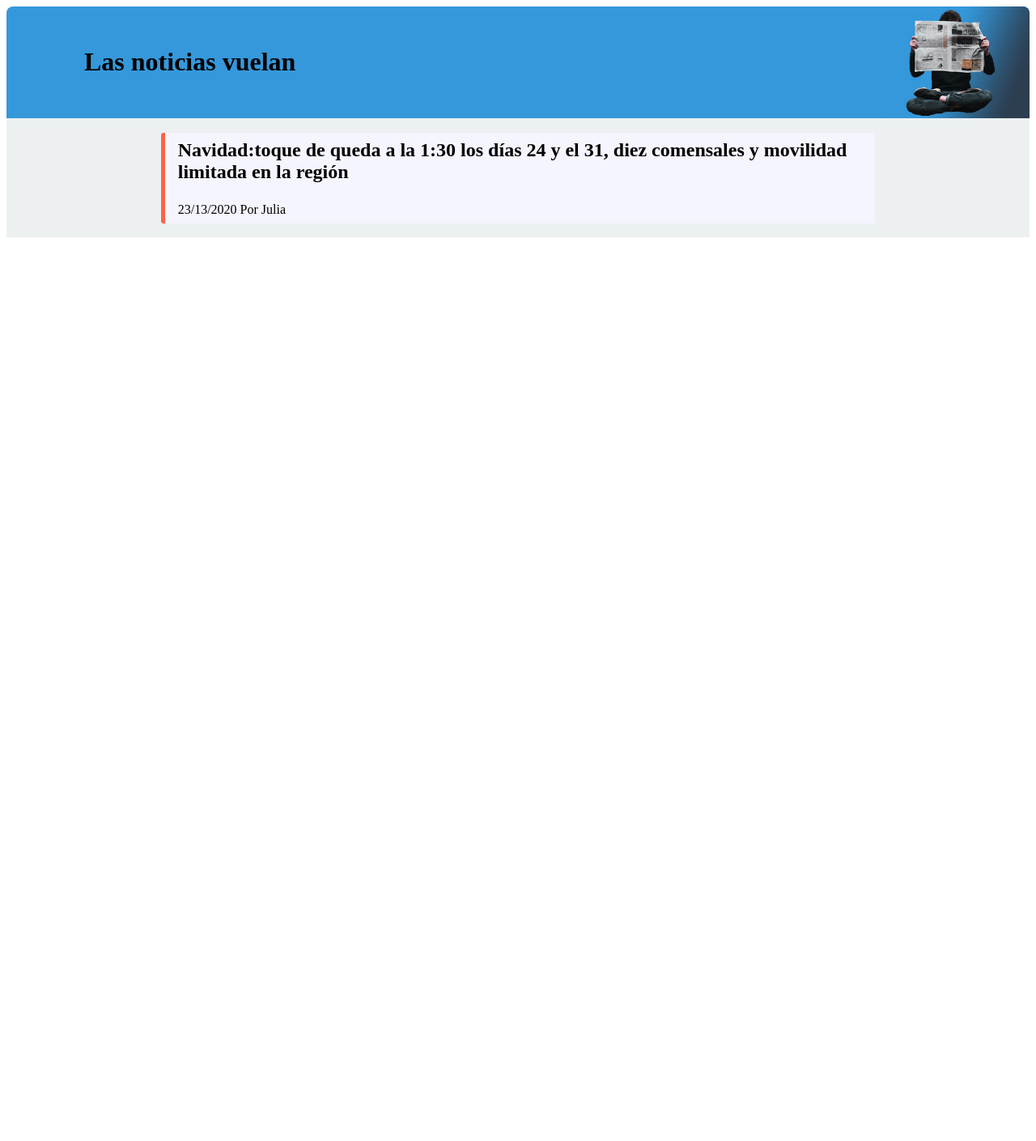
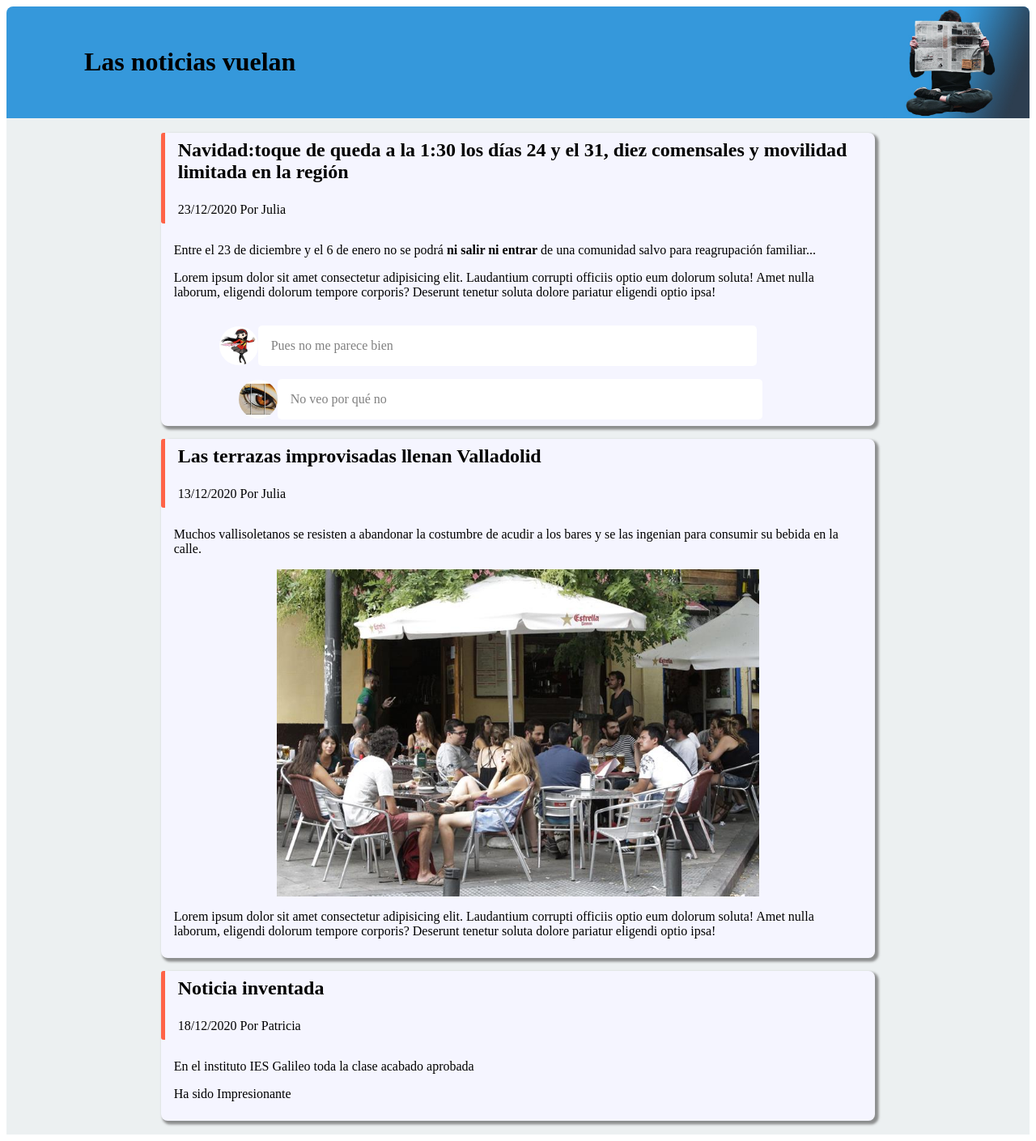
Before and after one commit to Pattov/clases, a PHP site: page /correciones.html in a window 1280 px wide. Shown: the whole page at 81% size. Before the commit the page ends 293 px from the top, so only its background shows below. Run offline with PHP 8.4, Linux system fonts and the light colour scheme.

Commit message:
correccion

```diff
--- a/LM/examen/correciones.html
+++ b/LM/examen/correciones.html
@@ -23,6 +23,9 @@
     <!-- --------------------------------------- -->
 
     <main>
+      <!-- --------------------------------------- -->
+      <!-- --------------noticia 1---------------- -->
+      <!-- --------------------------------------- -->
       <article class="noticia">
         <header class="noticiahead">
           <h2>
@@ -30,14 +33,89 @@
             comensales y movilidad limitada en la región
           </h2>
           <date.>
-              23/13/2020
+              23/12/2020
           </date>
           <span>Por Julia</span>
         </header>
-        <div class="noticiabody"></div>
-        <footer class="noticiafooter"></footer>
+        <div class="noticiabody">
+            <p>
+              Entre el 23 de diciembre y el 6 de enero no se podrá
+              <strong>ni salir ni entrar</strong> de una comunidad salvo para
+              reagrupación familiar...
+            </p>
+            <p>
+              Lorem ipsum dolor sit amet consectetur adipisicing elit. Laudantium
+              corrupti officiis optio eum dolorum soluta! Amet nulla laborum,
+              eligendi dolorum tempore corporis? Deserunt tenetur soluta dolore
+              pariatur eligendi optio ipsa!
+            </p>
+        </div>
+        <footer class="noticiafooter">
+          <div class="comentario">
+            <img class="fotocomentario"src="img/foto.jpg" alt="usuario1">
+            <span class="cuerpocomentario">Pues no me parece bien</span>
+          </div>
+          <!-- ojo en el tab -->
+          <div class="comentario tab">
+            <img class="fotocomentario"src="img/willi.jpg" alt="usuario2">
+            <span class="cuerpocomentario">No veo por qué no</span>
+          </div>
+        </footer>
       </article>
-      <article class="noticia"></article>
+      <!-- --------------------------------------- -->
+      <!-- --------------noticia 2---------------- -->
+      <!-- --------------------------------------- -->
+      <article class="noticia">
+        <header class="noticiahead">
+          <h2>
+            Las terrazas improvisadas llenan Valladolid
+          </h2>
+          <date.>
+            13/12/2020
+          </date>
+          <span>Por Julia</span>
+        </header>
+        <div class="noticiabody">
+          <p>
+            Muchos vallisoletanos se resisten a abandonar la costumbre de acudir
+            a los bares y se las ingenian para consumir su bebida en la calle.
+          </p>
+          <!-- --------------------------------------- -->
+          <!-- Todo es igual hasta aqui que inserto una imagen -->
+          <!-- --------------------------------------- -->
+          <img class="fotonoticia" src="img/fotoTerraza.jpeg" alt="">
+          <!-- --------------------------------------- -->
+          <!-- -------------hasta aqui---------------- -->
+          <!-- --------------------------------------- -->
+            <p>
+              Lorem ipsum dolor sit amet consectetur adipisicing elit. Laudantium
+              corrupti officiis optio eum dolorum soluta! Amet nulla laborum,
+              eligendi dolorum tempore corporis? Deserunt tenetur soluta dolore
+              pariatur eligendi optio ipsa!
+            </p>
+        </div>
+      </article>
+      <!-- --------------------------------------- -->
+      <!-- ---------noticia inventada------------- -->
+      <!-- --------------------------------------- -->
+      <article class="noticia">
+        <header class="noticiahead">
+          <h2>
+            Noticia inventada
+          </h2>
+          <date.>
+            18/12/2020
+          </date>
+          <span>Por Patricia</span>
+        </header>
+        <div class="noticiabody">
+          <p>
+            En el instituto IES Galileo toda la clase acabado aprobada
+          <p>
+            Ha sido Impresionante
+          </p>
+        </div>
+      </article>
     </main>
   </body>
 </html>
--- a/LM/examen/css/corregidostyle.css
+++ b/LM/examen/css/corregidostyle.css
@@ -2,9 +2,11 @@
   --colorMenu: #ecf0f1;
   --colornoticias: #f5f5ff;
 }
+
 /*-------------------------------*/
 /*cabecera pagina con flex*/
 /*-------------------------------*/
+
 /*
 .cabeceralogo{
     background-color: #3598DB;
@@ -32,9 +34,11 @@ h1{
     margin-left: 3em;
 }
 */
+
 /*-------------------------------*/
 /*cabecera pagina sin flex*/
 /*-------------------------------*/
+
 .cabeceralogo {
   background-color: #3598db;
   display: flex;
@@ -65,30 +69,92 @@ h1 {
   margin: 0;
   margin-left: 3em;
 }
+
 /*-------------------------------*/
 /*cuerpo noticia*/
 /*-------------------------------*/
+
 main {
   background-color: var(--colorMenu);
-/*con un padding en el padre*/
+  /*con un padding en el padre y quitar la franja sin color*/
   padding: 0.1rem;
 }
-.noticia{
-    /*poner los*/
+.noticia {
+  /*dar formato a las noticias*/
   background-color: var(--colornoticias);
   width: 70%;
-    /**/
-    margin:1em;
+  /*poner un margen para que se separe de la cabezera*/
+  /*Para quitar el trazo sin pintar y quitar el colapsado poner padding en el padre*/
+  margin: 1em;
   margin-left: auto;
   margin-right: auto;
+  /*Le ponemos sombra a la caja*/
+  box-shadow: 3px 3px 3px 1.5px rgba(100, 100, 100, 0.7);
+  border-radius: 8px;
 }
-h2{
+h2 {
   margin: 0;
   /*u asi se le da aire con el otro*/
   margin-bottom: 1em;
 }
-.noticiahead{
-    padding: 0.5em 1em/*tener en cuenta el h2*/;
+.noticiahead {
+  padding: 0.5em 1em /*tener en cuenta el h2*/;
   border-left: 5px solid tomato;
   border-radius: 3px;
 }
+.noticiabody{
+  /*Para darle aire darle padding*/
+  /*Si se le pongo a las ps hace el doble de espacio y hay una distancia enorme*/
+  /*por lo que se pone .noticiabody y no .noticiabody.p*/
+  padding:0.5em 1em;
+}
+
+/*-------------------------------*/
+/*Imagenes en el cuerpo de la noticia*/
+/*-------------------------------*/
+
+.fotonoticia{
+  width: 70%;
+  /*para que se centre la imagen*/
+  margin-left: auto;
+  margin-right: auto;
+  /*No funciona!!
+  *Recordar que es porque es inline se soluciona con:
+  */
+  display: block;
+}
+
+
+/*-------------------------------*/
+/*comentarios*/
+/*-------------------------------*/
+.cuerpocomentario{
+  display: inline-block;
+  width: 70%;
+  background-color: white;
+  border-radius: 5px;
+  padding: 1em;
+}
+.comentario{
+  display: flex;
+  align-items: center;
+  padding: 0.5em;
+  margin-left: 2em;
+  color: gray;
+}
+/*-------------------------------*/
+/*Imagenes en los comentarios*/
+/*-------------------------------*/
+
+.fotocomentario{
+  /* El ancho y el alto debe ser el mismo para hacer un cuadrado*/
+  /* sino cuando apliquemos el border radius va a ser un ovalo y no un circulo*/
+  /*Tener en cuenta que en una imagen rectangular se va a perder el Aspect Ratio*/
+  width: 3rem;
+  height: 3rem;
+  border-radius: 50%;
+  margin-left: 2em;
+}
+.tab{
+  padding-left: 2em;
+}
```
Also changed, not shown: 1 other file. Lines whose indentation alone changed are shown as unchanged.
